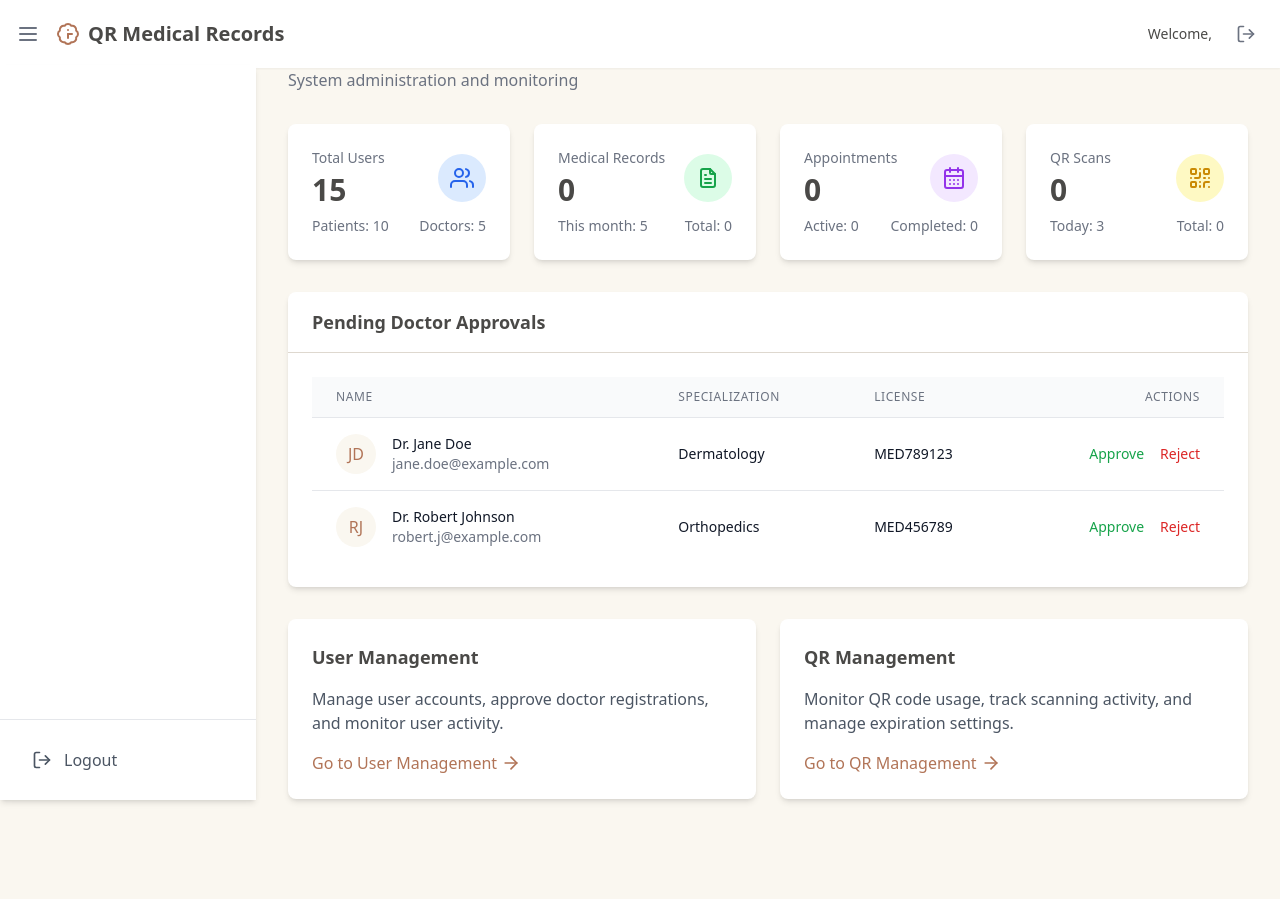
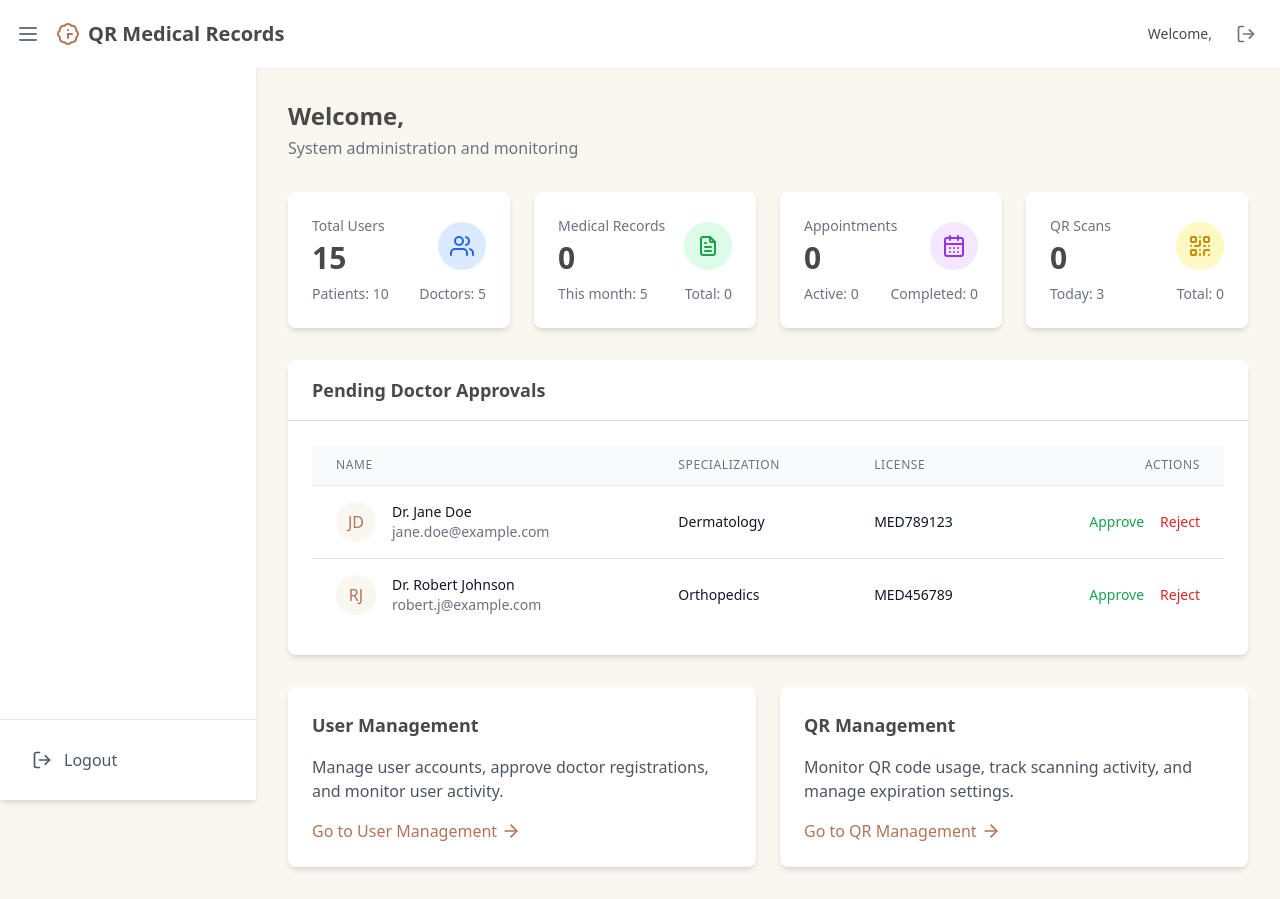
Before and after one commit to Dax12004/med-qr-connect, a React (Vite) app: page /admin/dashboard in a window 1280 px wide. Before the commit the page ends 831 px from the top, so only its background shows below. Built offline with nearby package versions, Linux system fonts and the light colour scheme.

Commit message:
Fix: Sidebar and Navbar issues
- Fixed the sidebar to display page names.
- Fixed the navbar to prevent overlapping the "Add New Record" button.

```diff
--- a/src/components/layout/DashboardLayout.tsx
+++ b/src/components/layout/DashboardLayout.tsx
@@ -52,8 +52,8 @@ const DashboardLayout: React.FC<DashboardLayoutProps> = ({ children }) => {
 
   return (
     <div className="min-h-screen flex flex-col bg-medical-light">
-      {/* Top Navbar */}
-      <header className="bg-white shadow-sm z-10 fixed top-0 left-0 right-0">
+      {/* Top Navbar - Changed from fixed to relative for better content flow */}
+      <header className="bg-white shadow-sm z-10 relative">
         <div className="container mx-auto px-4 py-4 flex justify-between items-center">
           <div className="flex items-center">
             <button
@@ -91,8 +91,8 @@ const DashboardLayout: React.FC<DashboardLayoutProps> = ({ children }) => {
         onLogout={handleLogout}
       />
 
-      {/* Main Content */}
-      <main className={`flex-grow p-8 transition-all duration-300 min-h-[calc(100vh-65px)] ${
+      {/* Main Content - Updated to handle sidebar state and using mt-0 instead of min-h-[calc(100vh-65px)] */}
+      <main className={`flex-grow p-8 transition-all duration-300 mt-0 ${
         isSidebarOpen ? "ml-64" : "ml-0"
       }`}>
         {children}
--- a/src/components/layout/Navigation/NavLink.tsx
+++ b/src/components/layout/Navigation/NavLink.tsx
@@ -20,7 +20,7 @@ export const NavLink: React.FC<NavLinkProps> = ({ to, icon, name, isActive }) =>
       }`}
     >
       <span className="mr-3">{icon}</span>
-      <span>{name}</span>
+      <span className="text-sm font-medium">{name}</span>
     </Link>
   );
 };
```
